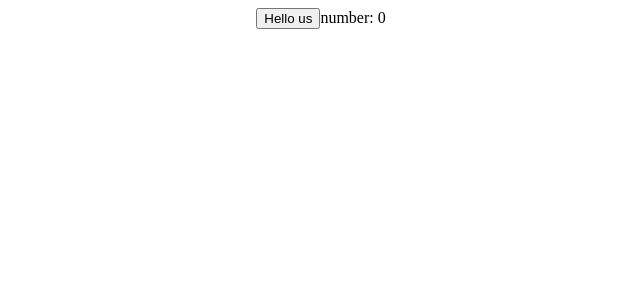
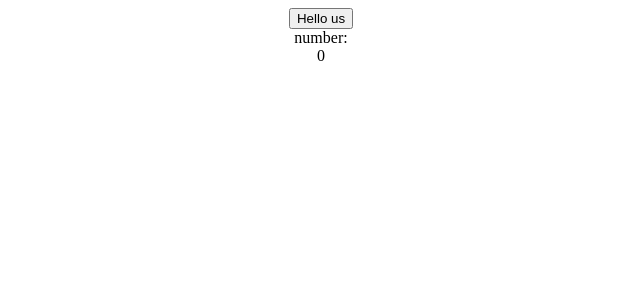
Before and after one commit to moniv3v/react-step-by-step, a React (Create React App) app: page / in a window 1280 px wide. Shown: the top 300 px of the page, without its empty margins (319-959 px from the left). Built offline with nearby package versions, Linux system fonts and the light colour scheme.

Commit message:
finished task 7.

```diff
--- a/src/App.js
+++ b/src/App.js
@@ -1,5 +1,6 @@
 import React, { Component } from 'react';
 import './App.css';
+import NumberText from './NumberText.js';
 
 class App extends Component {
   state = {number:0}
@@ -14,7 +15,7 @@ class App extends Component {
     return (
       <div className="App">
         <button onClick={this.onClickUpdateNumber}>Hello {this.props.who}</button>
-        <span>number: {this.state.number}</span>
+        <span><NumberText /> {this.state.number}</span>
       </div>
     );
   }
--- /dev/null
+++ b/src/NumberText.js
@@ -0,0 +1,12 @@
+import React, { Component } from 'react';
+
+class NumberText extends Component {
+    render() {
+        return (
+            <div>
+            number:
+            </div>
+        );
+    }
+}
+export default NumberText;
```
